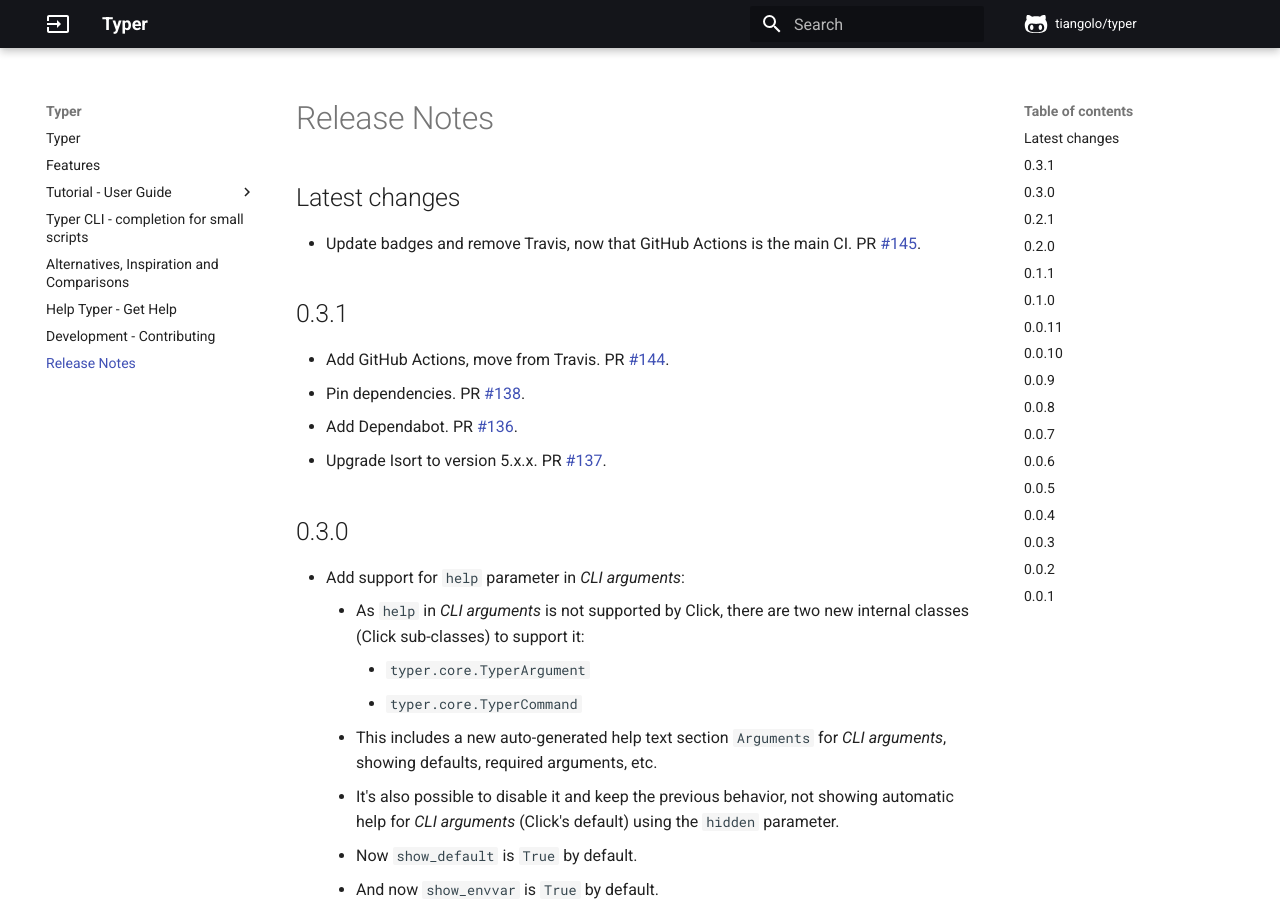
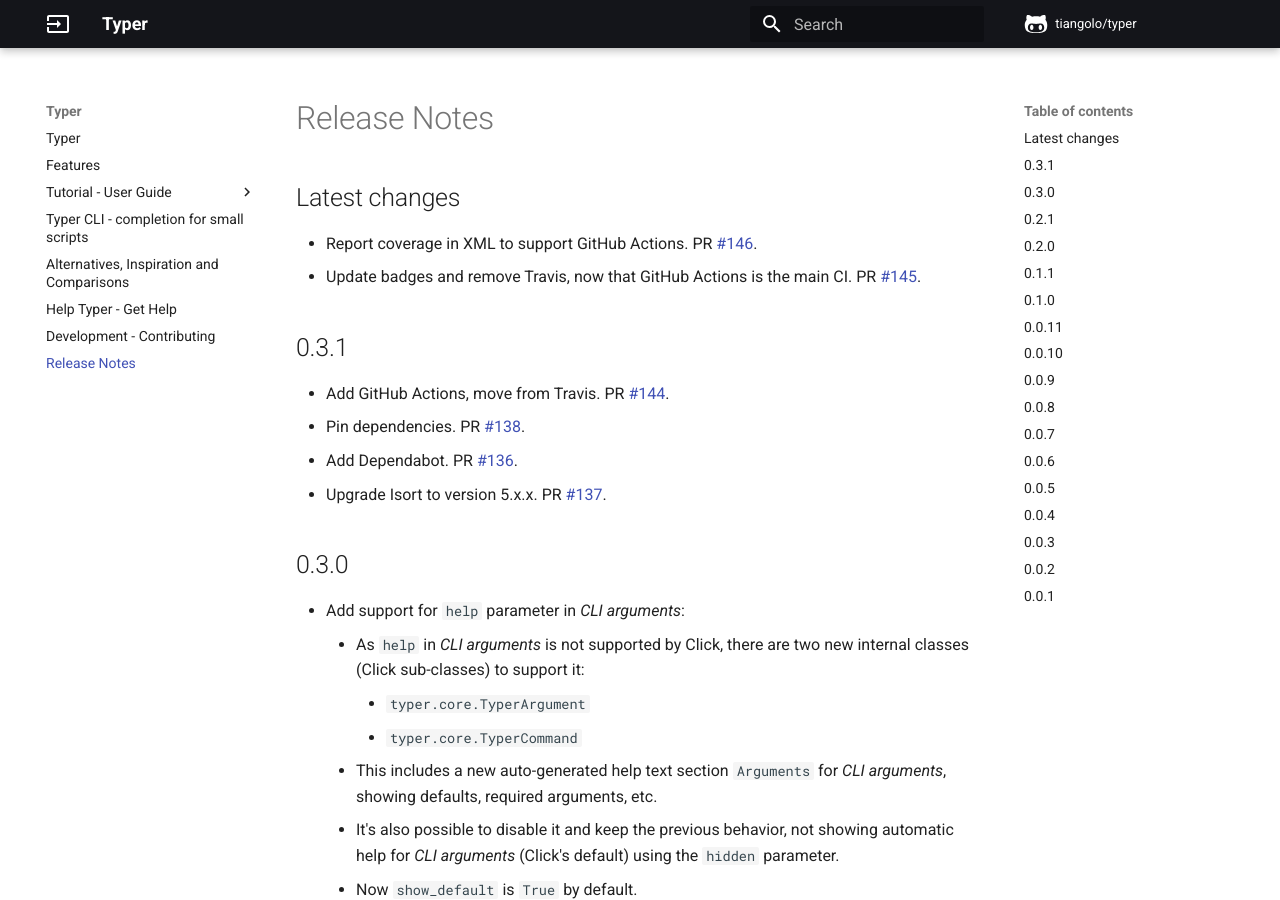
Before and after one commit to RED0731/red_pythonTyper, an MkDocs documentation site: the page built from docs/release-notes.md, in a window 1280 px wide and 900 px high. Built offline with MkDocs 1.6.1 and Material for MkDocs 9.7.7, drawn with Linux system fonts in a browser that asks for light colours; comment, search, counter and statistics services are not loaded.

Commit message:
📝 Update release notes

```diff
--- a/docs/release-notes.md
+++ b/docs/release-notes.md
@@ -1,5 +1,6 @@
 ## Latest changes
 
+* Report coverage in XML to support GitHub Actions. PR [#146](https://github.com/tiangolo/typer/pull/146).
 * Update badges and remove Travis, now that GitHub Actions is the main CI. PR [#145](https://github.com/tiangolo/typer/pull/145).
 
 ## 0.3.1
```
